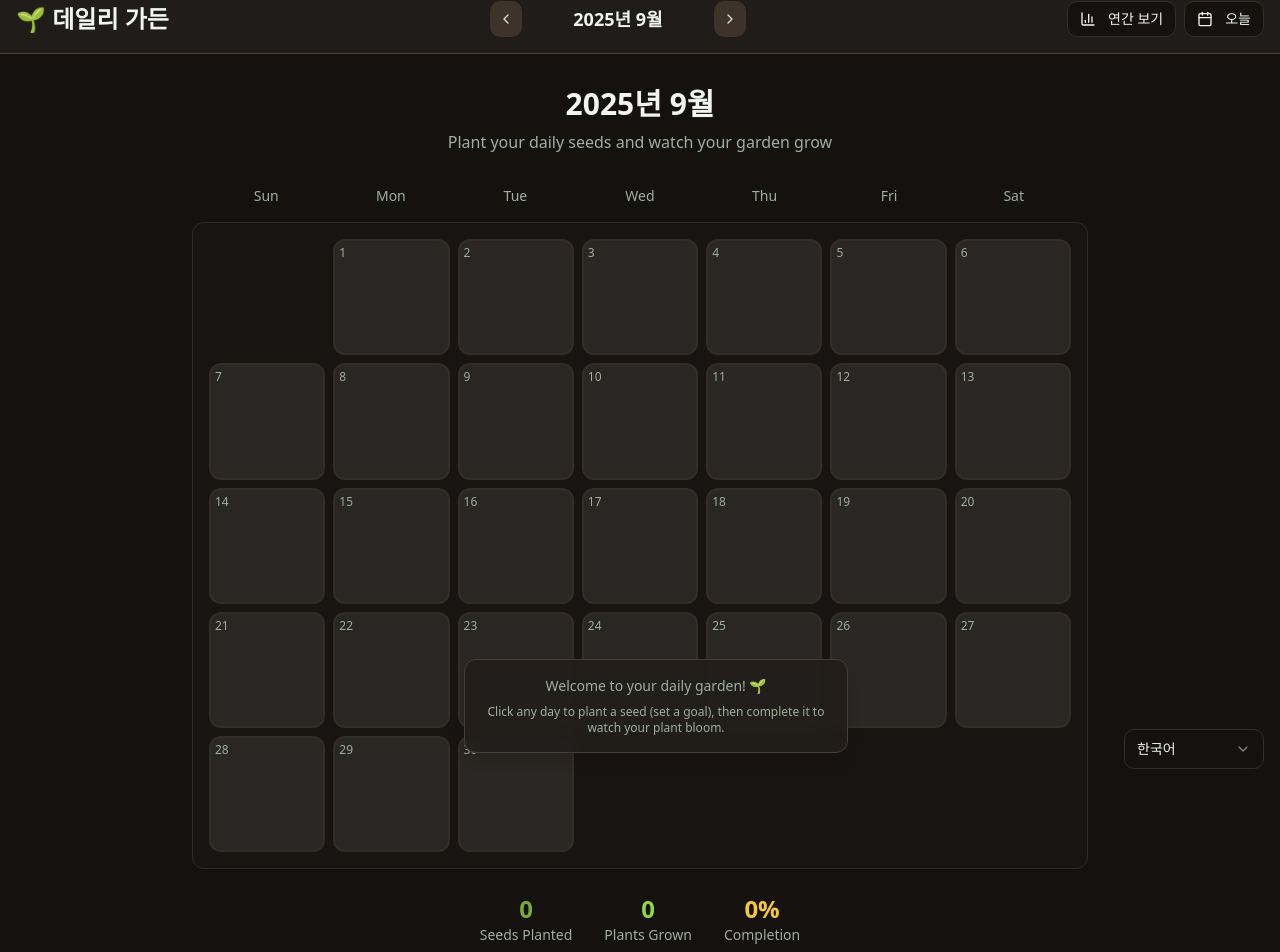
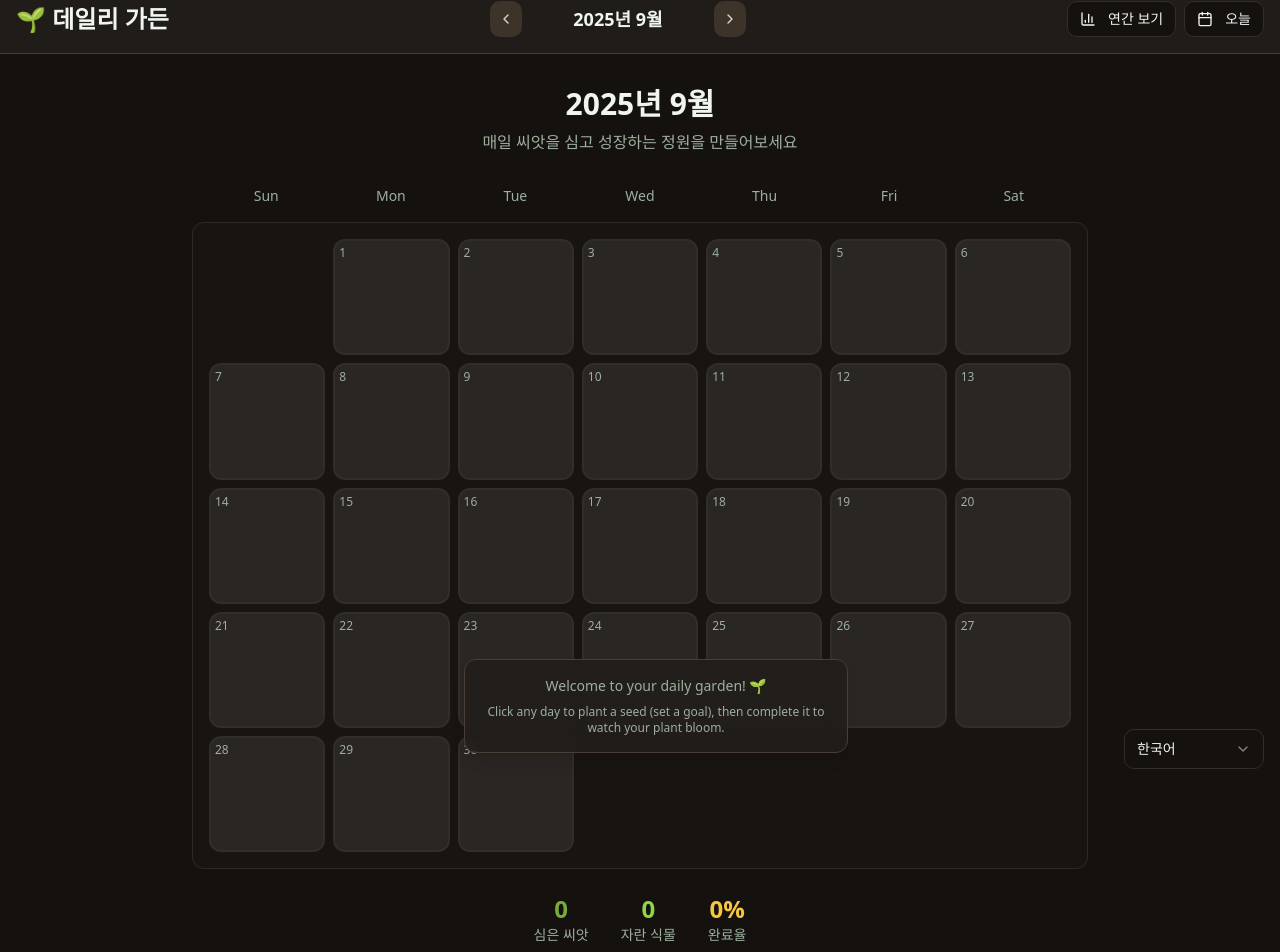
Before and after one commit to rgd5262/seedflow-garden-main, a React (Vite) app: page / in a window 1280 px wide. Shown: the part 15-967 px from the top of the page. Built offline with nearby package versions, Linux system fonts and the light colour scheme.

Commit message:
feat(i18n): localize MonthlyGarden subtitle and stats labels

```diff
--- a/src/components/MonthlyGarden.tsx
+++ b/src/components/MonthlyGarden.tsx
@@ -2,7 +2,7 @@ import React from 'react';
 import { cn, parseLocalDateKey } from '@/lib/utils';
 import GardenParcel, { Plan } from './GardenParcel';
 import { useLocale } from '@/components/LanguageSwitcher';
-import { monthNames } from '@/constants/i18n';
+import { monthNames, STRINGS, type Locale } from '@/constants/i18n';
 
 interface MonthlyGardenProps {
   year: number;
@@ -27,6 +27,7 @@ const MonthlyGarden: React.FC<MonthlyGardenProps> = ({
   const isCurrentMonth = currentDate.getFullYear() === year && currentDate.getMonth() === month;
   const { locale } = useLocale();
   const mNames = monthNames(locale);
+  const S = STRINGS[locale as Locale];
 
   // Generate calendar grid
   const firstDay = new Date(year, month, 1);
@@ -68,7 +69,7 @@ const MonthlyGarden: React.FC<MonthlyGardenProps> = ({
           {monthHeader}
         </h2>
         <p className="text-muted-foreground">
-          Plant your daily seeds and watch your garden grow
+          {S.monthly_header_subtitle}
         </p>
       </div>
 
@@ -110,19 +111,19 @@ const MonthlyGarden: React.FC<MonthlyGardenProps> = ({
           <div className="text-2xl font-bold text-plant-growing">
             {plans.filter(p => p.state === 'planted').length}
           </div>
-          <div className="text-muted-foreground">Seeds Planted</div>
+          <div className="text-muted-foreground">{S.monthly_stats_planted}</div>
         </div>
         <div className="text-center">
           <div className="text-2xl font-bold text-plant-bloomed">
             {plans.filter(p => p.state === 'completed').length}
           </div>
-          <div className="text-muted-foreground">Plants Grown</div>
+          <div className="text-muted-foreground">{S.monthly_stats_grown}</div>
         </div>
         <div className="text-center">
           <div className="text-2xl font-bold text-autumn-gold">
             {Math.round((plans.filter(p => p.state === 'completed').length / daysInMonth) * 100)}%
           </div>
-          <div className="text-muted-foreground">Completion</div>
+          <div className="text-muted-foreground">{S.monthly_stats_completion}</div>
         </div>
       </div>
     </div>
```
